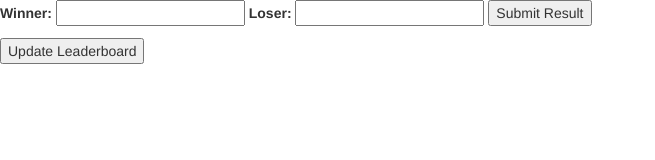
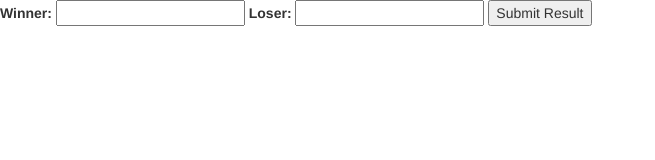
Before and after one commit to HannSO/makerthon-ping-pong-angular, a website: page index.html in a window 1280 px wide. Shown: the whole page, without its empty margins (0-655 px from the left). Drawn offline with nearby package versions, Linux system fonts and the light colour scheme; some packages are replaced by stand-ins of ours.

Commit message:
deleted unnecessary button

```diff
--- a/index.html
+++ b/index.html
@@ -29,9 +29,6 @@
     </section>
 
     <section class="Leaderboard" >
-      <form class="players-load">
-        <button id="submit" >Update Leaderboard</button>
-      </form>
       <ul class ="list-players">
         <li class="player" ng-repeat = "player in leadCtrl.players">
           <p>
```
